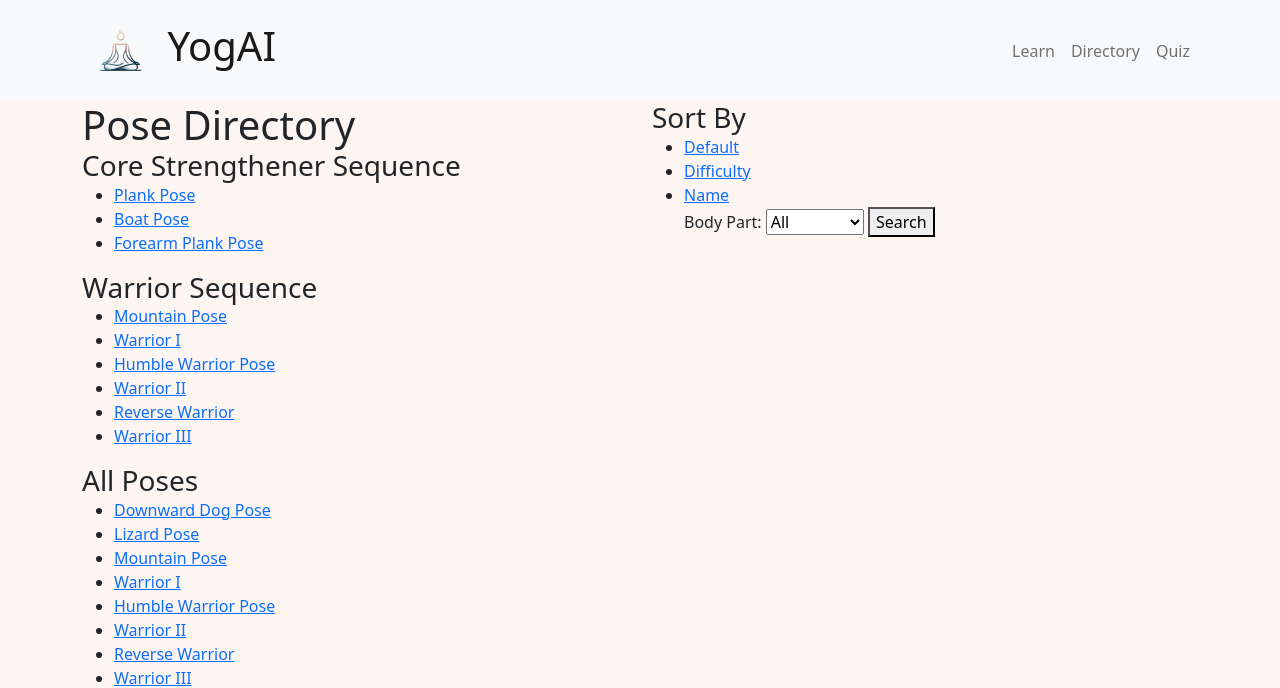
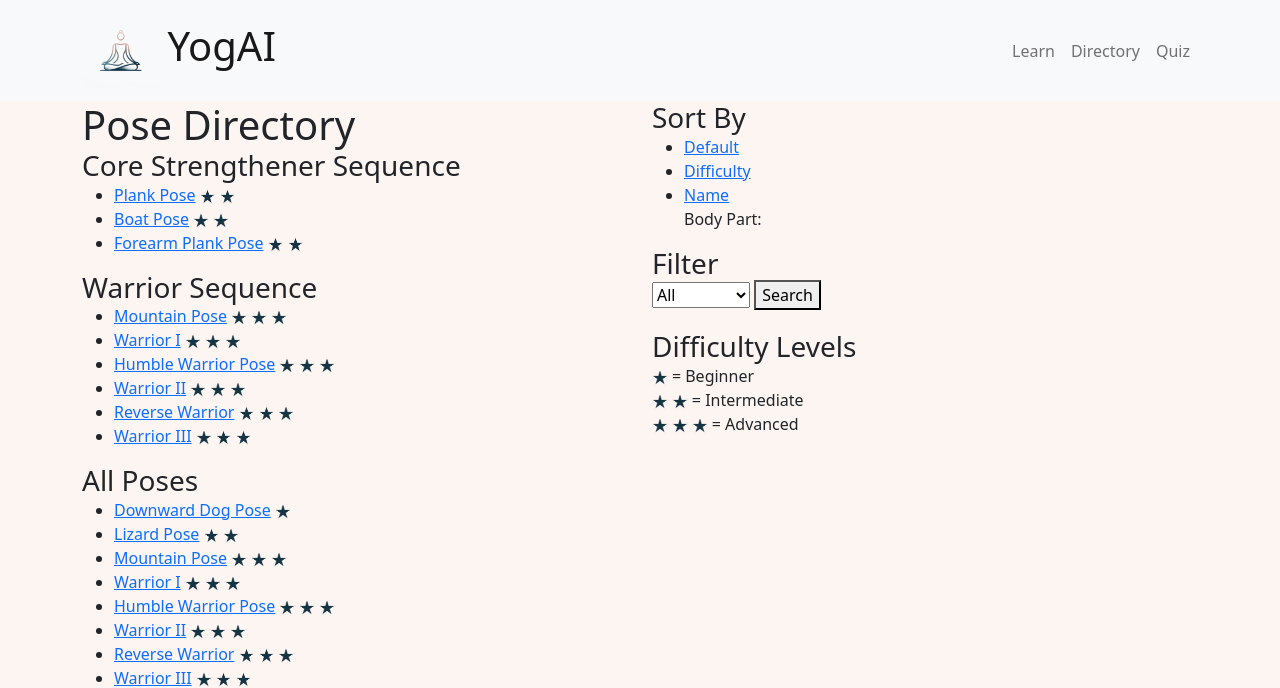
Before and after one commit to A-Chaudhary/YogAI, a Flask app: page /directory in a window 1280 px wide. Shown: the top 688 px of the page. Run offline with Flask 3, Linux system fonts and the light colour scheme; some libraries are stand-ins or nearby versions.

Commit message:
added directory stars and new difficult and filter section

```diff
--- a/static/main.css
+++ b/static/main.css
@@ -64,3 +64,12 @@
     height: 50px;
     margin-right: 10px;
 }
+
+.difficulty-star{
+    height: 15px;
+}
+
+.difficulty-list{
+    list-style-type: none;
+    margin-top: 20px;
+}
--- a/templates/directory.html
+++ b/templates/directory.html
@@ -11,7 +11,11 @@
                 <ul>
                 {% for pose in poses %}
                     {% if pose.sequence == sequence %}
-                        <li><a href="/learn/{{ pose.id }}">{{ pose.name }}</a></li>
+                        <li><a href="/learn/{{ pose.id }}">{{ pose.name }}</a>
+                        {% for i in range(pose.difficulty | int) %}
+                            <img src="{{ url_for('static', filename = '/img/difficulty_star.png') }}" class="difficulty-star">
+                        {% endfor %}
+                        </li>
                     {% endif %}
                 {% endfor %}
                 </ul>
@@ -19,7 +23,11 @@
             <div class="display-4 fs-3">All Poses</div>
                 <ul>
                     {% for pose in poses %}
-                        <li><a href="/learn/{{pose.id}}">{{pose.name}}</a></li>
+                        <li><a href="/learn/{{pose.id}}">{{pose.name}}</a>
+                            {% for i in range(pose.difficulty | int) %}
+                            <img src="{{ url_for('static', filename = '/img/difficulty_star.png') }}" class="difficulty-star">
+                            {% endfor %}
+                        </li>
                     {% endfor %}
                 </ul>
         </div>
@@ -30,6 +38,8 @@
                 <li><a href="/directory?sort_by=difficulty">Difficulty</a></li>
                 <li><a href="/directory?sort_by=name">Name</a></li>
                 <label for="bodyPartSelect">Body Part:</label>
+            </ul>
+            <div class="display-4 fs-3">Filter</div>
                 <select id="bodyPartSelect">
                     <option value="all">All</option>
                     <option value="chest">Chest</option>
@@ -41,7 +51,27 @@
                     <option value="back">Back</option>
                 </select>
                 <button id="bodyPartSearchButton">Search</button>
+            <div class="display-4 fs-3 difficulty-list">Difficulty Levels</div>
+            <div>
+                <div>
+                    <img src="{{ url_for('static', filename = '/img/difficulty_star.png') }}" class="difficulty-star"> = Beginner
+                </div>
+                <div>
+                    <img src="{{ url_for('static', filename = '/img/difficulty_star.png') }}" class="difficulty-star">
+                    <img src="{{ url_for('static', filename = '/img/difficulty_star.png') }}" class="difficulty-star">
+                    = Intermediate
+                </div>
+
+                <div>
+                    <img src="{{ url_for('static', filename = '/img/difficulty_star.png') }}" class="difficulty-star">
+                    <img src="{{ url_for('static', filename = '/img/difficulty_star.png') }}" class="difficulty-star">
+                    <img src="{{ url_for('static', filename = '/img/difficulty_star.png') }}" class="difficulty-star">
+                    = Advanced
+                </div>
+
+
             </ul>
+
         </div>
     </div>
 </div>
```
